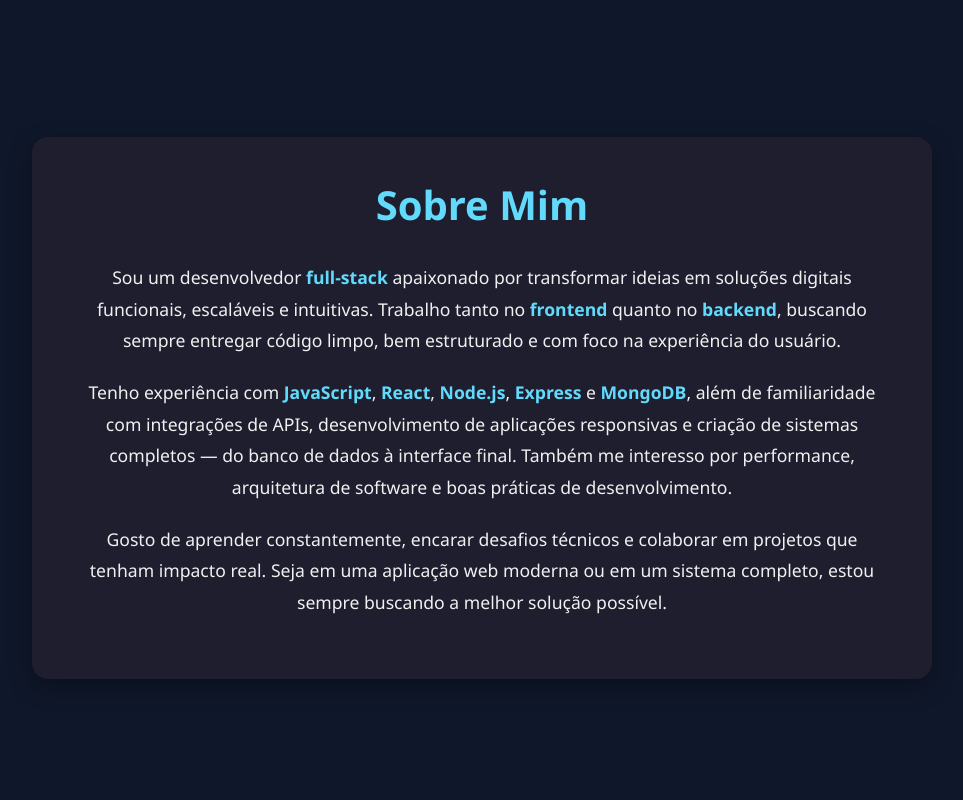
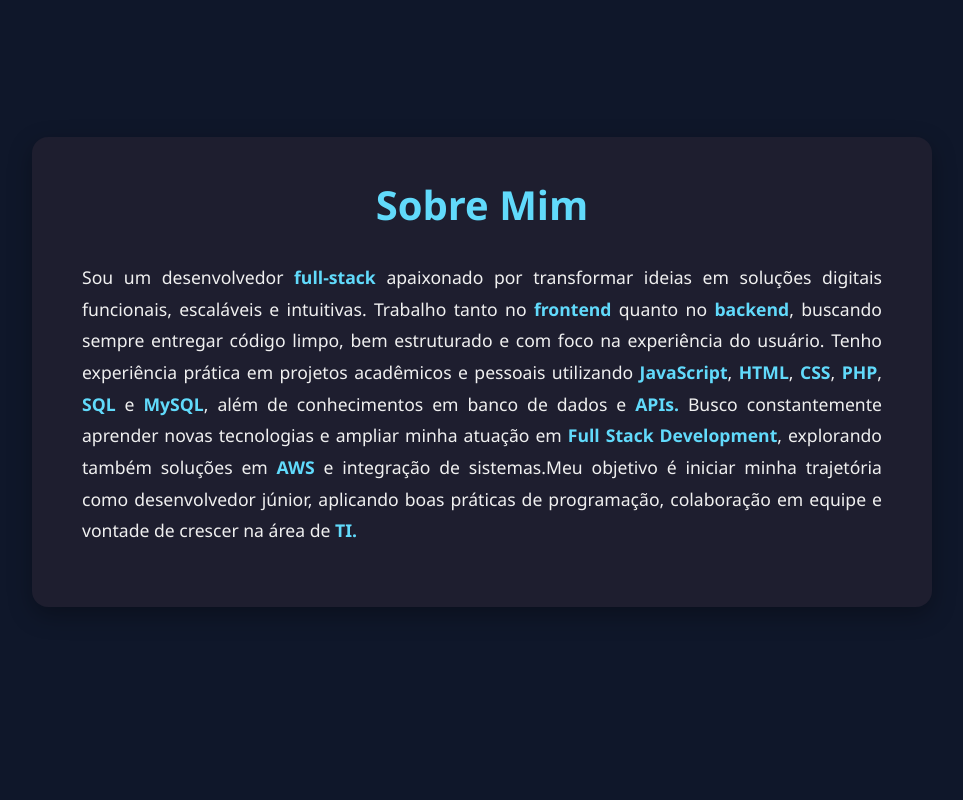
Before and after one commit to MatheusGlanz/Portifolio, a plain HTML site: page index.html in a window 1280 px wide. Shown: the part 980-1780 px from the top of the page, without its empty margins (158-1121 px from the left). Drawn offline with Linux system fonts and the light colour scheme; files whose address does not match are found by name.

Commit message:
Add files via upload

```diff
--- a/index.html
+++ b/index.html
@@ -83,18 +83,20 @@
         <section class="sobre">
             <div class="sobre-mim">
                 <h2>Sobre Mim</h2>
-                <p>Sou um desenvolvedor <strong>full-stack</strong> apaixonado por transformar ideias em soluções
+                    <p>Sou um desenvolvedor <strong>full-stack</strong> apaixonado por transformar ideias em soluções
                     digitais funcionais, escaláveis e intuitivas. Trabalho tanto no <strong>frontend</strong> quanto no
                     <strong>backend</strong>, buscando sempre entregar código limpo, bem estruturado e com foco na
-                    experiência do usuário.</p>
-                <p>Tenho experiência com <strong>JavaScript</strong>, <strong>React</strong>, <strong>Node.js</strong>,
-                    <strong>Express</strong> e <strong>MongoDB</strong>, além de familiaridade com integrações de APIs,
-                    desenvolvimento de aplicações responsivas e criação de sistemas completos — do banco de dados à
-                    interface final. Também me interesso por performance, arquitetura de software e boas práticas de
-                    desenvolvimento.</p>
-                <p>Gosto de aprender constantemente, encarar desafios técnicos e colaborar em projetos que tenham
-                    impacto real. Seja em uma aplicação web moderna ou em um sistema completo, estou sempre buscando a
-                    melhor solução possível.</p>
+                    experiência do usuário.
+                    Tenho experiência prática em projetos acadêmicos e pessoais utilizando <strong>JavaScript</strong>,
+                    <strong>HTML</strong>, <strong>CSS</strong>, <strong>PHP</strong>, <strong>SQL</strong> e
+                    <strong>MySQL</strong>, além de conhecimentos em banco de dados e <strong>APIs.</strong>
+                    Busco constantemente aprender novas tecnologias e ampliar minha atuação em <strong>Full Stack
+                        Development</strong>,
+                    explorando também soluções em <strong>AWS</strong> e integração de sistemas.Meu objetivo é iniciar
+                    minha trajetória
+                    como desenvolvedor júnior, aplicando boas práticas de programação, colaboração em equipe e vontade
+                    de crescer na área de <strong>TI.</strong>
+                </p>
             </div>
         </section>
 
@@ -161,7 +163,8 @@
                     <img src="./imagem//toca.png" alt="Projeto 4" class="projetos-imagem">
                     <div class="caixa-texto-projeto">
                         <h3 class="info-projetos">Control de Estoque e Fechamento de Caixa</h3>
-                        <p class="paragrafo-projetos">Aplicação para controle de estoque e fechamento de caixa de uma Hamburgueria</p>
+                        <p class="paragrafo-projetos">Aplicação para controle de estoque e fechamento de caixa de uma
+                            Hamburgueria</p>
                         <a href="https://github.com/MatheusGlanz/Toca" target="_blank"><img
                                 src="https://img.shields.io/badge/GitHub-100000?style=for-the-badge&logo=github&logoColor=white"
                                 target="_blank"></a>
@@ -190,6 +193,18 @@
                         <h3 class="info-projetos">Lista de Tarefas (To-Do List)</h3>
                         <p class="paragrafo-projetos">Gerenciar suas tarefas diariamente</p>
                         <a href="https://github.com/MatheusGlanz/Lista-de-Tarefas-TO-DO-LIST-" target="_blank"><img
+                                src="https://img.shields.io/badge/GitHub-100000?style=for-the-badge&logo=github&logoColor=white"
+                                target="_blank"></a>
+                    </div>
+                </div>
+            </div>
+            <div class="projetos-caixa">
+                <div class="projetos-card">
+                    <img src="./imagem/calculadora.png" alt="Projeto 1" class="projetos-imagem">
+                    <div class="caixa-texto-projeto">
+                        <h3 class="info-projetos">Calculadora Simples</h3>
+                        <p class="paragrafo-projetos">Calculadora</p>
+                        <a href="https://github.com/MatheusGlanz/Calculadora-Simples" target="_blank"><img
                                 src="https://img.shields.io/badge/GitHub-100000?style=for-the-badge&logo=github&logoColor=white"
                                 target="_blank"></a>
                     </div>
--- a/styles.css
+++ b/styles.css
@@ -130,7 +130,7 @@ h1 {
     flex-direction: column;
     align-items: center;
     justify-content: center;
-    text-align: center;
+    text-align: justify;
 }
 
 .sobre-mim h2 {
```
Also changed, not shown: imagem/calculadora.png (added).
